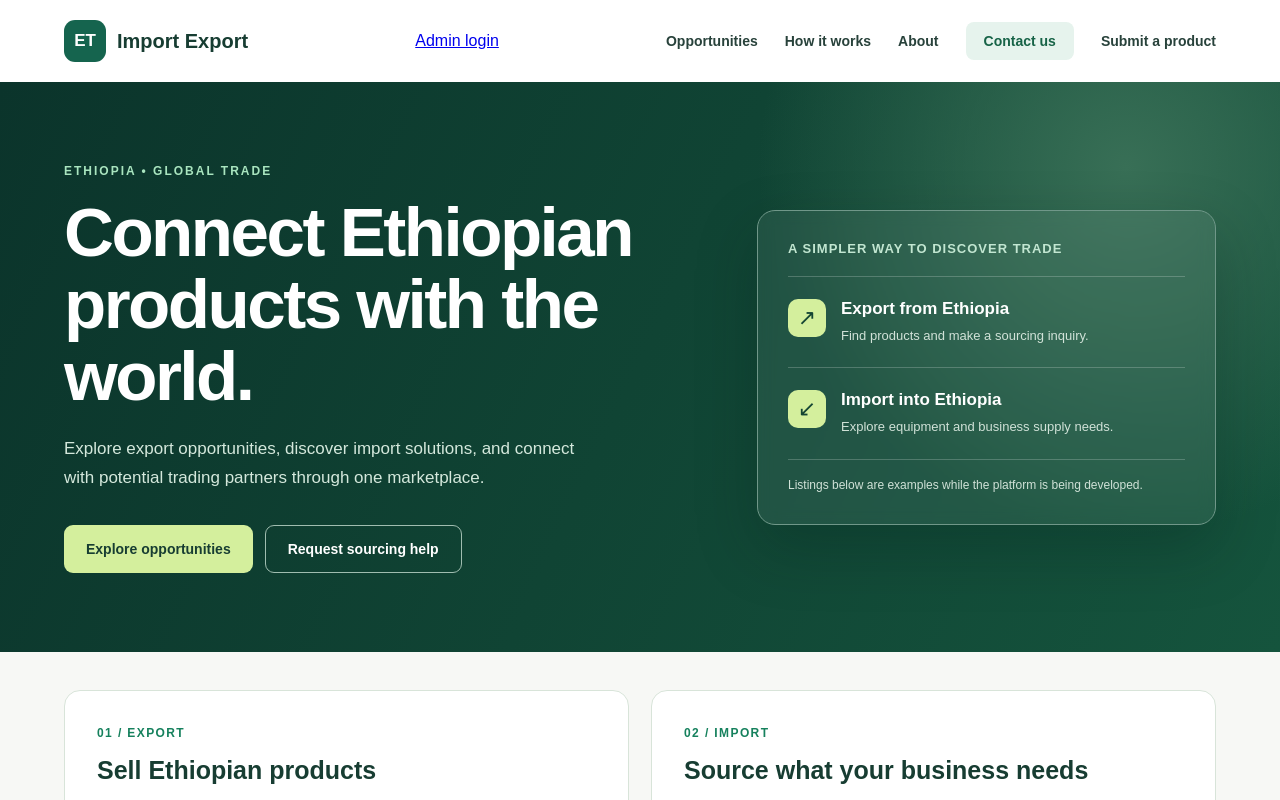
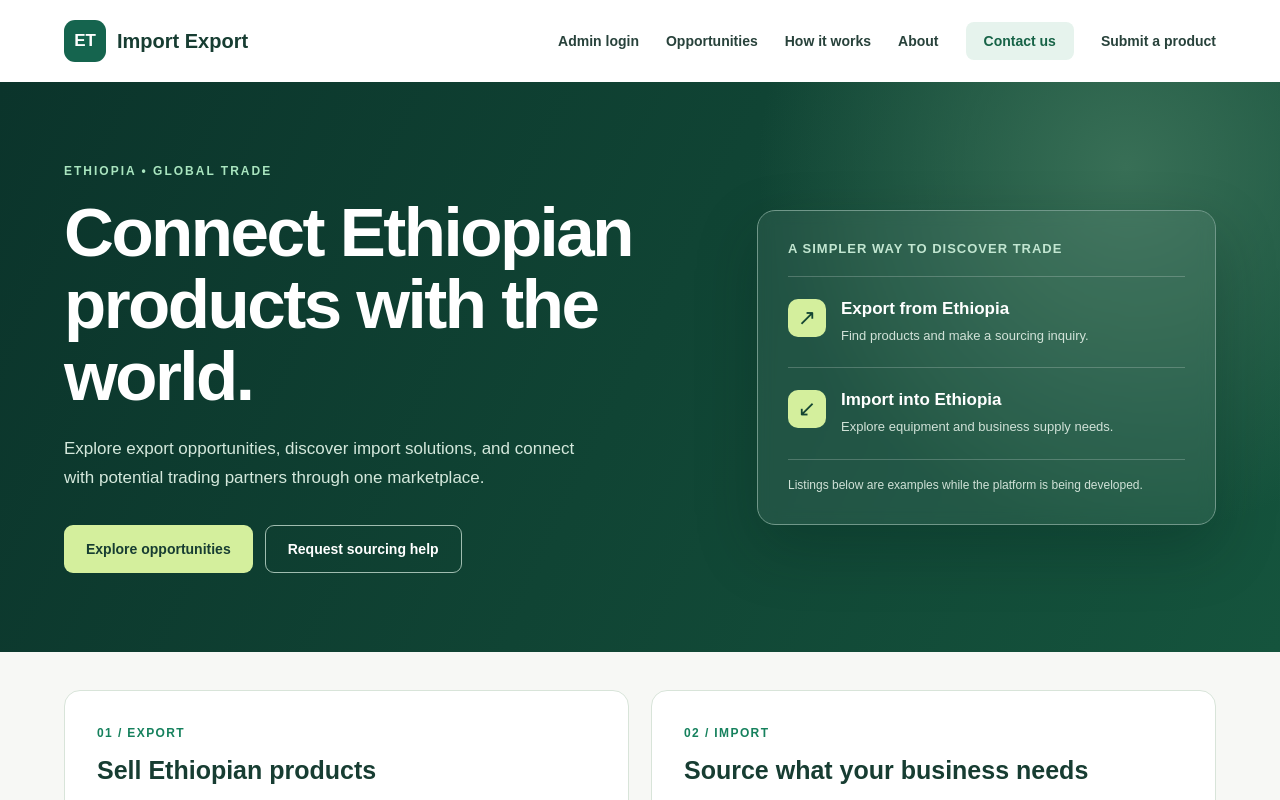
Before and after one commit to zegaye/et-import-export, a SvelteKit app: page / in a window 1280 px wide. Shown: the top 800 px of the page. Built offline with nearby package versions, Linux system fonts and the light colour scheme.

Commit message:
Style admin login link in homepage navigation

```diff
--- a/src/routes/+page.svelte
+++ b/src/routes/+page.svelte
@@ -74,8 +74,8 @@
       <span class="brand-mark">ET</span>
       <span>Import <strong>Export</strong></span>
     </a>
-<a href="/login">Admin login</a>
     <nav aria-label="Main navigation">
+    <a href="/login">Admin login</a>
       <a href="#opportunities">Opportunities</a>
       <a href="#how-it-works">How it works</a>
       <a href="/about">About</a>
```
